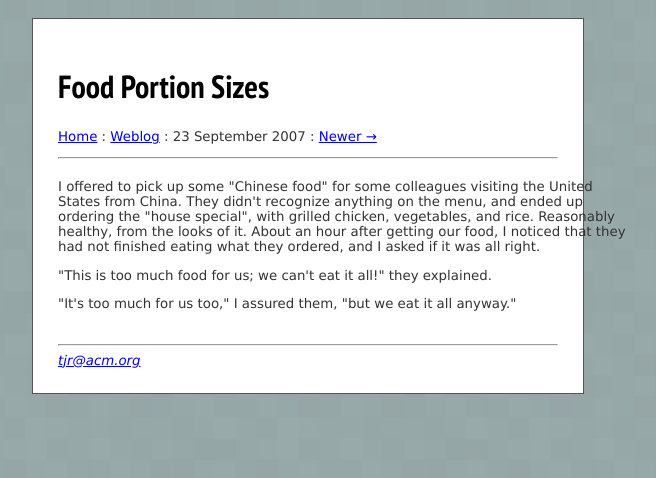
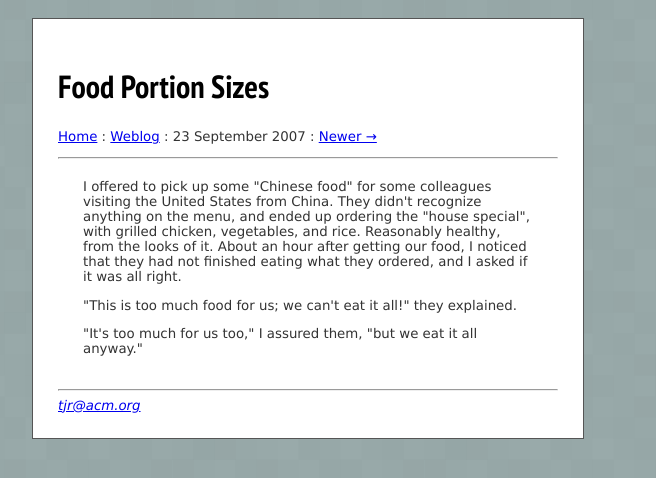
Before and after one commit to tjr/tjr.github.com, a Jekyll site: the page built from _posts/2007-09-23-food-portion-sizes.html, in a window 1280 px wide. Shown: the top 478 px of the page, without its empty margins (332-988 px from the left). Built offline with Jekyll 4.4.1, drawn with Linux system fonts in a browser that asks for light colours.

Commit message:
Update css/modern.css

```diff
--- a/css/modern.css
+++ b/css/modern.css
@@ -22,7 +22,7 @@ body {
   padding-top: 1em;
   padding-bottom: 1em;
 
-  width: 580px;
+  width: 450px;
   margin: 0px auto;
   text-align: left;
 }
```
